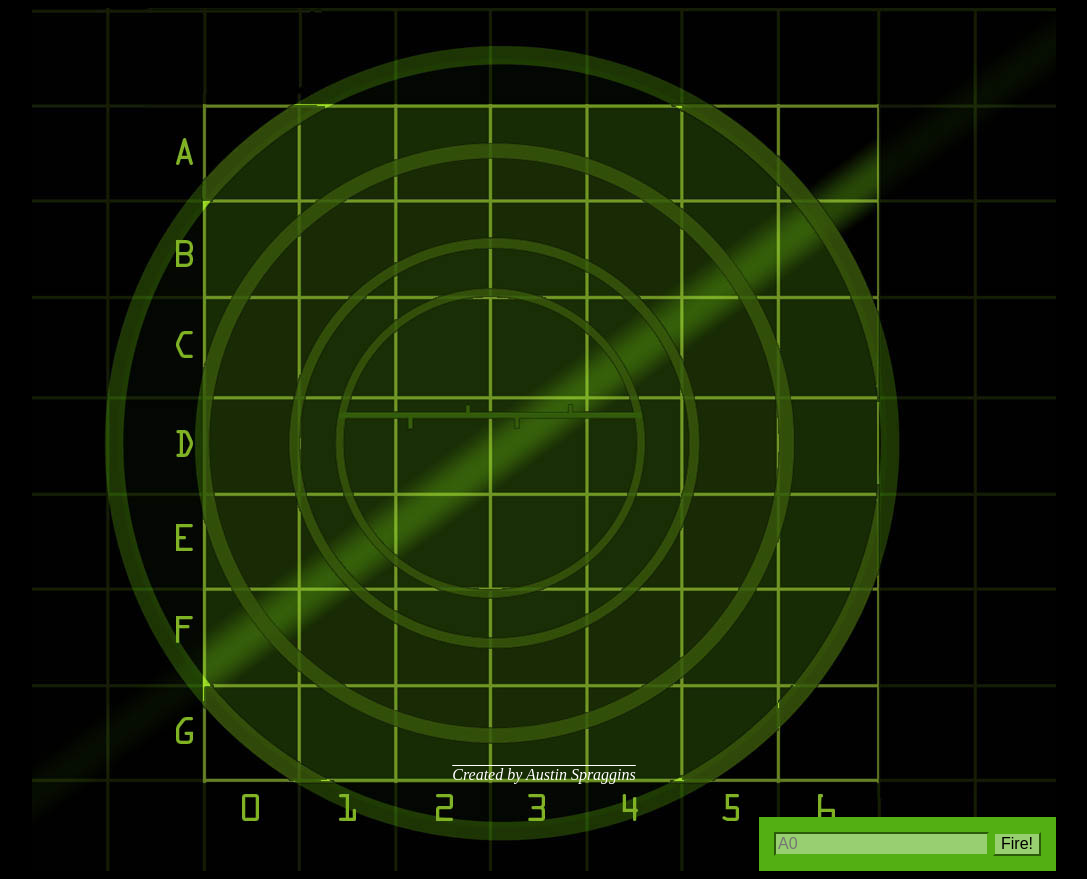
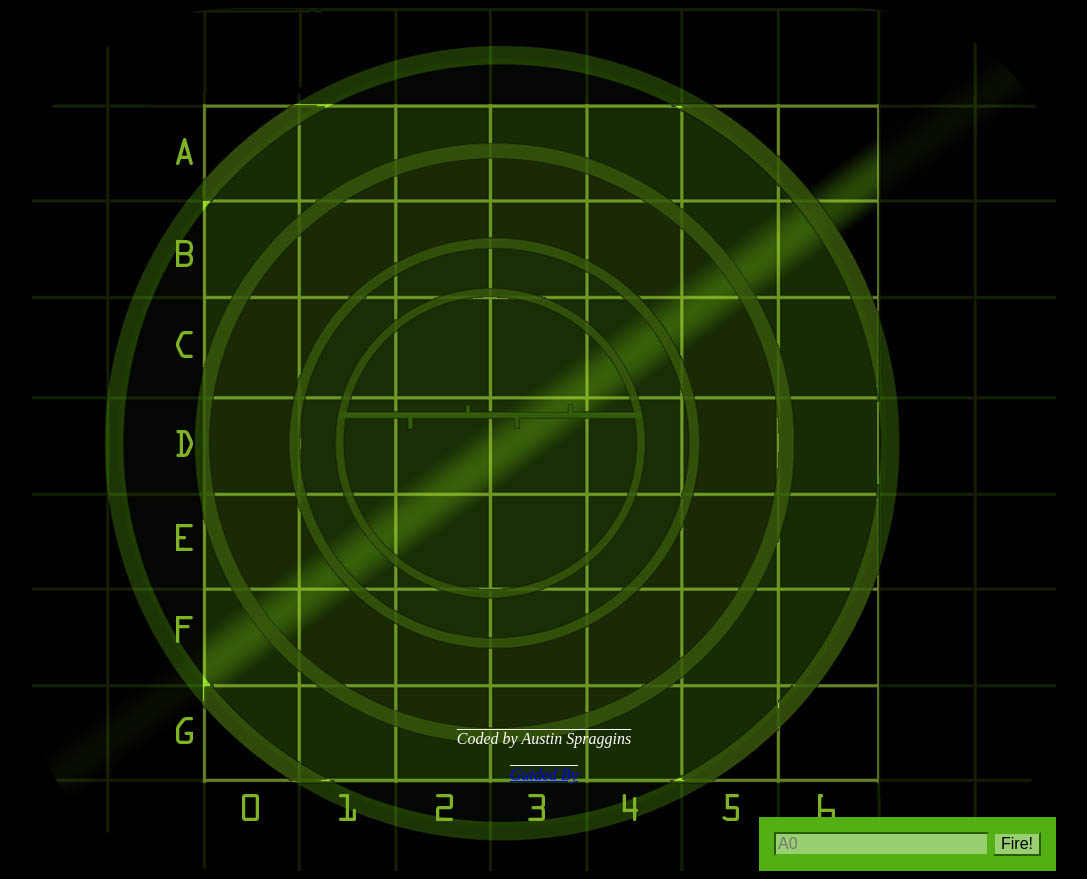
Before and after one commit to spragginsdesigns/Battleship-Game-JavaScript-IS30A-Final, a plain HTML site: page battleship.html in a window 1280 px wide. Shown: the whole page, without its empty margins (96-1183 px from the left). Drawn offline with Linux system fonts and the light colour scheme.

Commit message:
Update battleship.html

```diff
--- a/battleship.html
+++ b/battleship.html
@@ -14,6 +14,8 @@
   <style>
     body {
       background-color: black;
+      font-family: Montserrat;
+      text-emphasis-color: white;
     }
 
     div#board {
@@ -22,6 +24,7 @@
       height: 863px;
       margin: auto;
       background: url("board.jpg") no-repeat;
+      border-radius: 20%;
     }
 
     div#messageArea {
@@ -41,8 +44,6 @@
 
     table {
       border-spacing: 0px;
-      /* could use border-collapse instead */
-      /* border-collapse: collapse; */
       position: absolute;
       left: 173px;
       top: 98px;
@@ -159,8 +160,8 @@
   </script>
   <footer>
     <a href="http://www.spragginsdesigns.com" target="_"></a>
-    Created by Austin Spraggins
+    Coded by Austin Spraggins<br><br>
+    <a href="https://apprize.best/javascript/head/9.html" target="_">Guided By</a>
   </footer>
 </body>
-
 </html>
```
